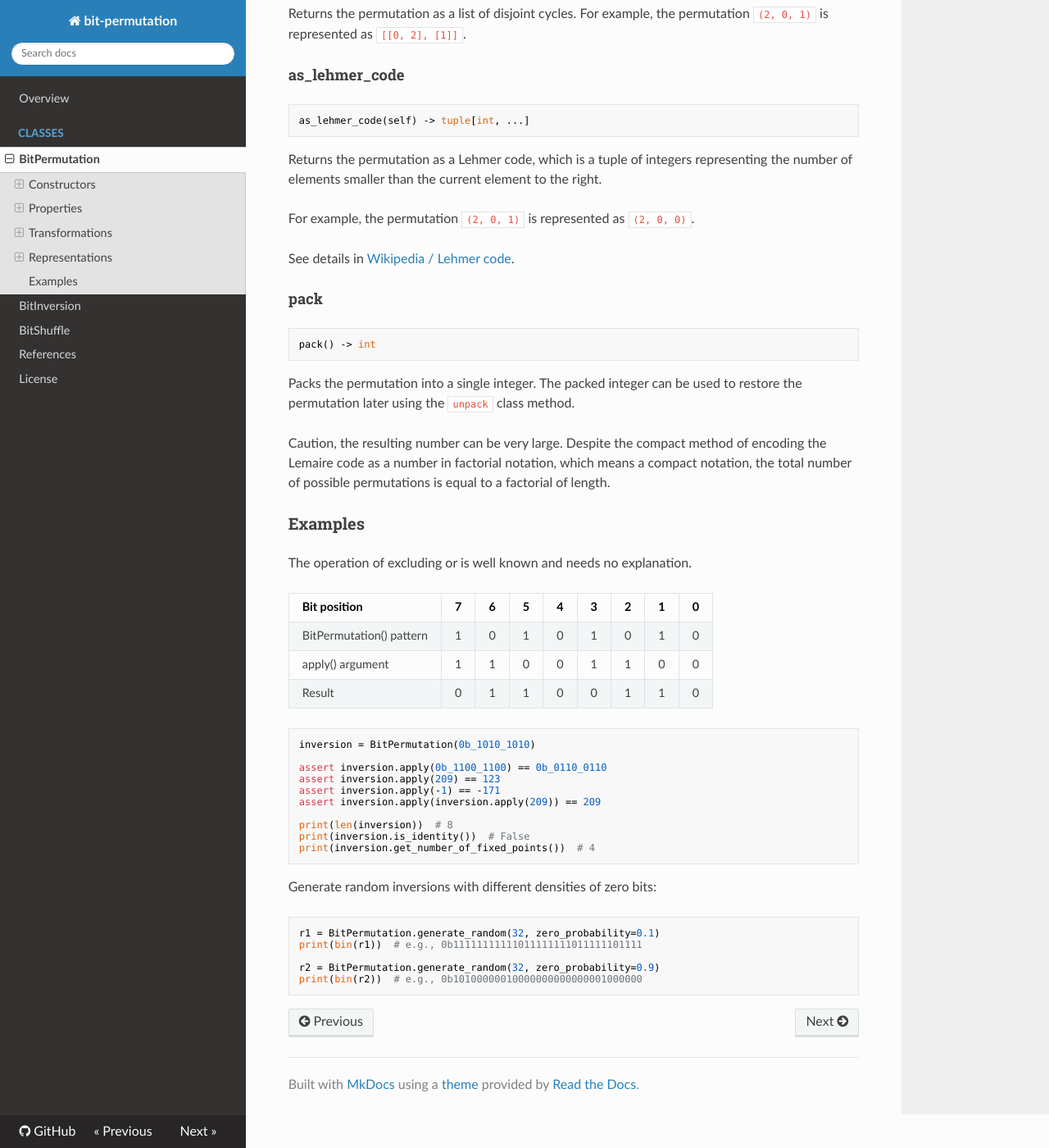
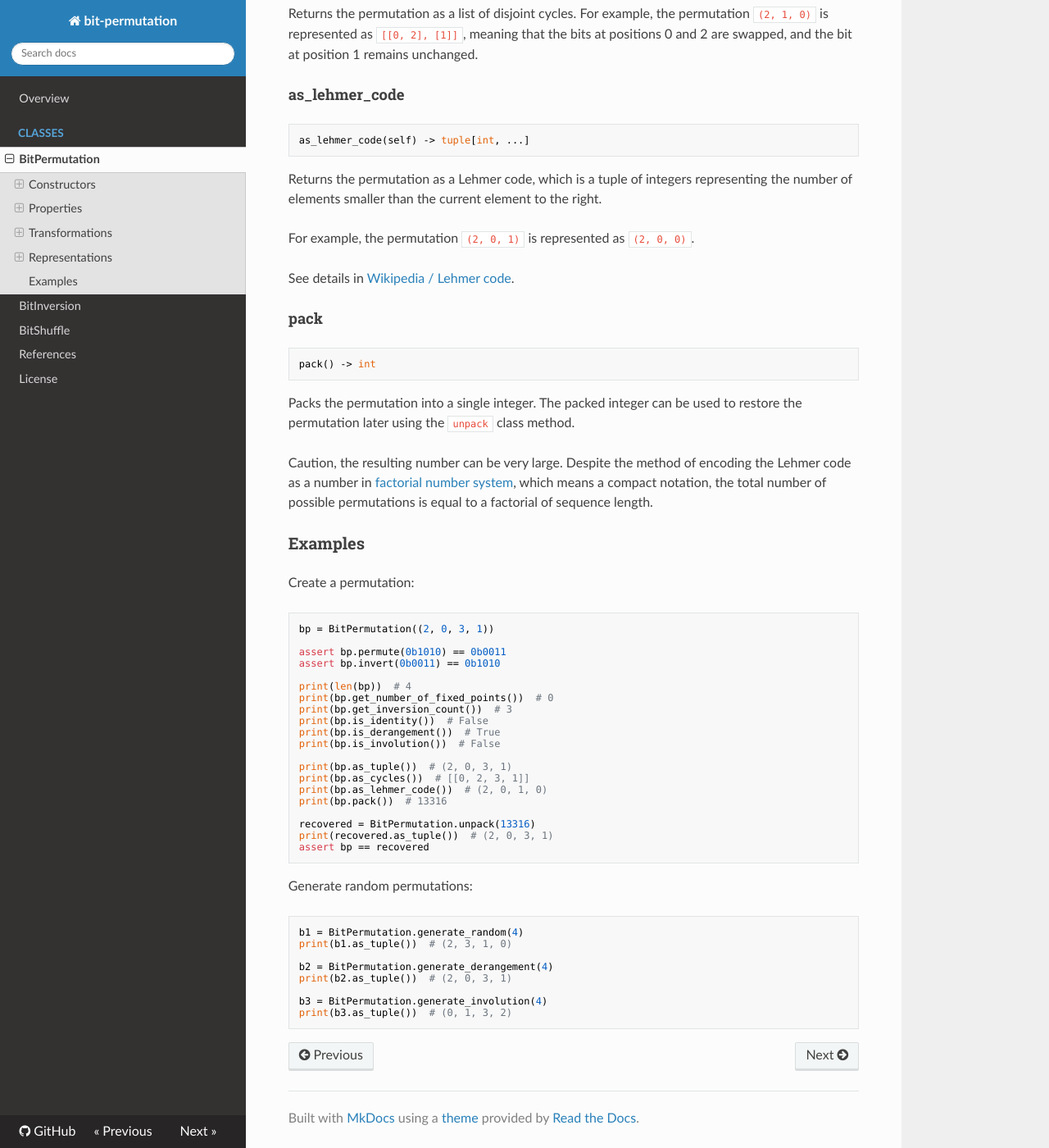
Before and after one commit to alistratov/bit-permutation, an MkDocs documentation site: the page built from docs/classes/bit_permutation.md, in a window 1280 px wide and 1400 px high, scrolled down 3433 px. Shown: the whole window at 82% size. Built offline with MkDocs 1.6.1, drawn with Linux system fonts in a browser that asks for light colours; nearby versions of some CDN libraries; some of the changed text lies outside the part shown.

````diff
--- a/docs/classes/bit_permutation.md
+++ b/docs/classes/bit_permutation.md
@@ -108,7 +108,7 @@ Returns the permutation as a tuple of integers, as defined in the constructor.
 ```python
 as_cycles() -> list[list[int]]
 ```
-Returns the permutation as a list of disjoint cycles. For example, the permutation `(2, 0, 1)` is represented as `[[0, 2], [1]]`.
+Returns the permutation as a list of disjoint cycles. For example, the permutation `(2, 1, 0)` is represented as `[[0, 2], [1]]`, meaning that the bits at positions 0 and 2 are swapped, and the bit at position 1 remains unchanged.
 
 #### as_lehmer_code
 ```python
@@ -126,36 +126,42 @@ pack() -> int
 ```
 Packs the permutation into a single integer. The packed integer can be used to restore the permutation later using the `unpack` class method.
 
-Caution, the resulting number can be very large. Despite the compact method of encoding the Lemaire code as a number in factorial notation, which means a compact notation, the total number of possible permutations is equal to a factorial of length.
+Caution, the resulting number can be very large. Despite the method of encoding the Lehmer code as a number in [factorial number system](https://en.wikipedia.org/wiki/Factorial_number_system), which means a compact notation, the total number of possible permutations is equal to a factorial of sequence length.
 
 
 ### Examples
-The operation of excluding or is well known and needs no explanation.
+Create a permutation:
+```python
+bp = BitPermutation((2, 0, 3, 1))
 
-| Bit position           | 7 | 6 | 5 | 4 | 3 | 2 | 1 | 0 |
-|------------------------|---|---|---|---|---|---|---|---|
-| BitPermutation() pattern | 1 | 0 | 1 | 0 | 1 | 0 | 1 | 0 |
-| apply() argument       | 1 | 1 | 0 | 0 | 1 | 1 | 0 | 0 |
-| Result                 | 0 | 1 | 1 | 0 | 0 | 1 | 1 | 0 |
+assert bp.permute(0b1010) == 0b0011
+assert bp.invert(0b0011) == 0b1010
 
-```python
-inversion = BitPermutation(0b_1010_1010)
+print(len(bp))  # 4
+print(bp.get_number_of_fixed_points())  # 0
+print(bp.get_inversion_count())  # 3
+print(bp.is_identity())  # False
+print(bp.is_derangement())  # True
+print(bp.is_involution())  # False
 
-assert inversion.apply(0b_1100_1100) == 0b_0110_0110
-assert inversion.apply(209) == 123
-assert inversion.apply(-1) == -171
-assert inversion.apply(inversion.apply(209)) == 209
+print(bp.as_tuple())  # (2, 0, 3, 1)
+print(bp.as_cycles())  # [[0, 2, 3, 1]]
+print(bp.as_lehmer_code())  # (2, 0, 1, 0)
+print(bp.pack())  # 13316
 
-print(len(inversion))  # 8
-print(inversion.is_identity())  # False
-print(inversion.get_number_of_fixed_points())  # 4
+recovered = BitPermutation.unpack(13316)
+print(recovered.as_tuple())  # (2, 0, 3, 1)
+assert bp == recovered
 ```
 
-Generate random inversions with different densities of zero bits:
+Generate random permutations:
 ```python
-r1 = BitPermutation.generate_random(32, zero_probability=0.1)
-print(bin(r1))  # e.g., 0b11111111111011111111011111101111
+b1 = BitPermutation.generate_random(4)
+print(b1.as_tuple())  # (2, 3, 1, 0)
 
-r2 = BitPermutation.generate_random(32, zero_probability=0.9)
-print(bin(r2))  # e.g., 0b10100000010000000000000001000000
+b2 = BitPermutation.generate_derangement(4)
+print(b2.as_tuple())  # (2, 0, 3, 1)
+
+b3 = BitPermutation.generate_involution(4)
+print(b3.as_tuple())  # (0, 1, 3, 2)
 ```
````
Also changed, not shown: other parts of docs/classes/bit_permutation.md (+5 -5 lines), README.md (+8 -1 lines), docs/classes/bit_inversion.md (+2 -1 lines), docs/index.md (+21 -12 lines).
